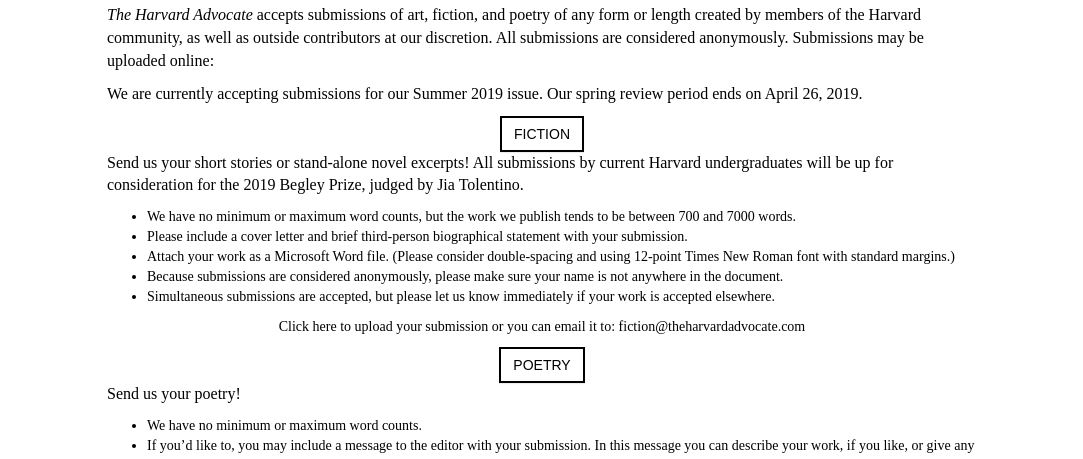
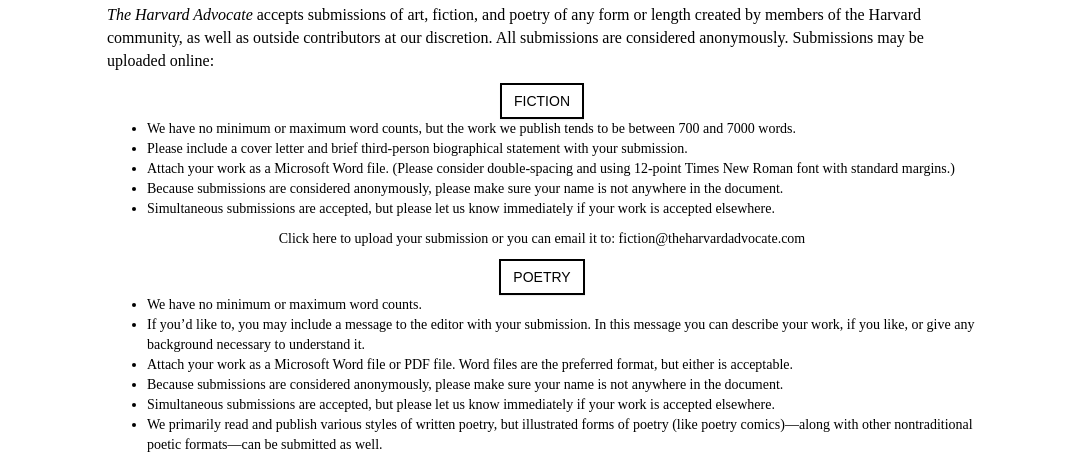
Before and after one commit to serenadavis/main-website, a Gatsby site: page /submit in a window 1280 px wide. Shown: the part 277-736 px from the top of the page, without its empty margins (98-1181 px from the left). Built offline with nearby package versions, Linux system fonts and the light colour scheme; Gatsby itself is replaced by a stand-in of ours.

Commit message:
updated submit page text

```diff
--- a/src/pages/submit.js
+++ b/src/pages/submit.js
@@ -6,11 +6,9 @@
         <div class="container">
             <h1 class="header">SUBMISSION GUIDELINES</h1>
             <p><i>The Harvard Advocate</i> accepts submissions of art, fiction, and poetry of any form or length created by members of the Harvard community, as well as outside contributors at our discretion. All submissions are considered anonymously. Submissions may be uploaded online:</p>
-            <p>We are currently accepting submissions for our Summer 2019 issue. Our spring review period ends on April 26, 2019.</p>
             <div class="center">
                 <a href="https://docs.google.com/forms/d/e/1FAIpQLSdHCYzDkX4ZAuip4NwjCeWXODfQSrheQDGEcgFApdhLrF35sg/viewform?usp=sf_link" class="btn btn-primary btn-150th" target="_blank">FICTION</a>
             </div>
-            <p><span style={{fontWeight: 400}}>Send us your short stories or stand-alone novel excerpts! All submissions by current Harvard undergraduates will be up for consideration for the 2019 Begley Prize, judged by Jia Tolentino.</span></p>
             <ul>
             <li style={{fontWeight: 400}}><span style={{fontWeight: 400}}>We have no minimum or maximum word counts, but the work we publish tends to be between 700 and 7000 words.</span></li>
             <li style={{fontWeight: 400}}><span style={{fontWeight: 400}}>Please include a cover letter and brief third-person biographical statement with your submission.</span></li>
@@ -25,7 +23,6 @@
             <div class="center">
                 <a href="https://docs.google.com/forms/d/e/1FAIpQLSfMcuyiu8TM0AUSnOjCvUvA59lWIfVYgvJ-8uX_RgIRjKuypA/viewform?usp=sf_link" class="btn btn-primary btn-150th" target="_blank">POETRY</a>
             </div>
-            <p><span style={{fontWeight: 400}}>Send us your poetry!</span></p>
             <ul>
             <li style={{fontWeight: 400}}><span style={{fontWeight: 400}}>We have no minimum or maximum word counts.</span></li>
             <li style={{fontWeight: 400}}><span style={{fontWeight: 400}}>If you&rsquo;d like to, you may include a message to the editor with your submission. In this message you can describe your work, if you like, or give any background necessary to understand it.</span></li>
```
